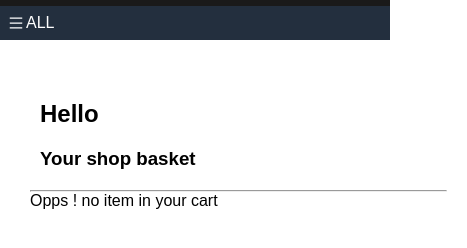
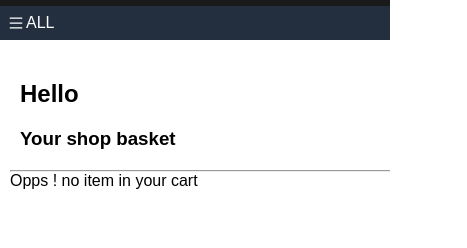
Before and after one commit to Yibeltal-0849/Amazon-Website, a React (Vite) app: page /Amazon-Website/cart in a window 390 px wide. Shown: the part 202-450 px from the top of the page, 467 px wide, since content can reach past the window. Built offline with nearby package versions, Linux system fonts and the light colour scheme.

Commit message:
added CSS for Cart on small device

```diff
--- a/src/Pages/Cart/cart.module.css
+++ b/src/Pages/Cart/cart.module.css
@@ -80,11 +80,24 @@
   .container {
     flex-direction: column;
     order: 1;
+    overflow-x: hidden;
+  }
+  .container img {
+    padding-left: 42%;
+  }
+  .myproduct,
+  .btn_container {
+    margin-right: 2%;
+    padding-left: 0.5%;
+  }
+  .product_fixed {
+    gap: 0% !important;
   }
   .cart_product {
     display: block;
   }
   .cart_container {
-    width: 417px;
+    max-width: 100%;
+    padding: 0 !important;
   }
 }
--- a/src/components/Product/product.module.css
+++ b/src/components/Product/product.module.css
@@ -76,5 +76,6 @@
   .product_flexed {
     display: flex;
     flex-direction: column;
+    gap: 20px;
   }
 }
--- a/src/index.css
+++ b/src/index.css
@@ -7,3 +7,6 @@
   --primary-color: #febd69;
   --primary-shade: #d49644;
 }
+body {
+  /* overflow-x: hidden; */
+}
```
